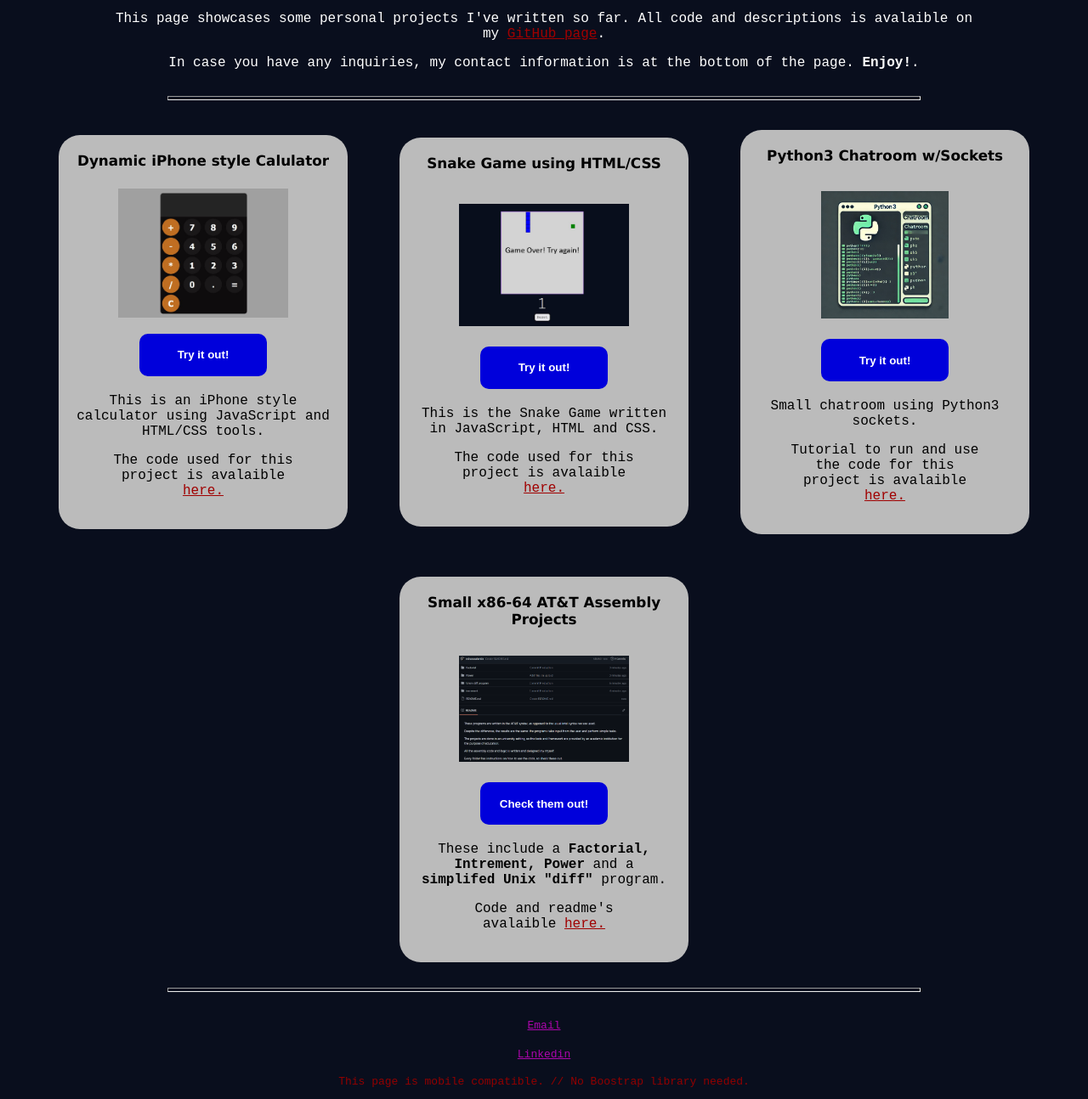
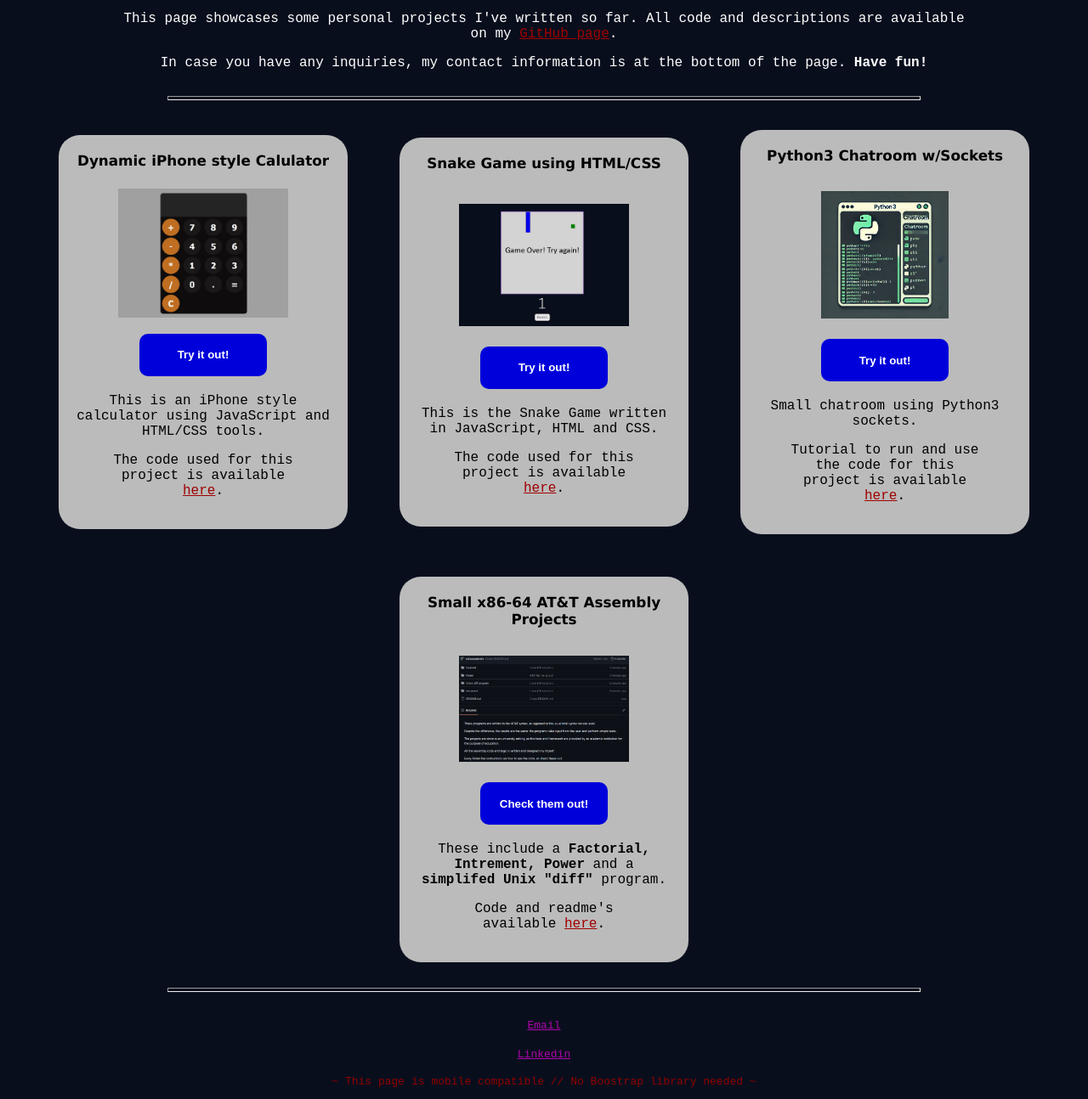
Before and after one commit to mirceavalentin/home, a plain HTML site: page index.html in a window 1280 px wide. Shown: the part 229-1523 px from the top of the page at 85% size. Drawn offline with Linux system fonts and the light colour scheme.

Commit message:
Small grammatical fixes.

```diff
--- a/index.html
+++ b/index.html
@@ -15,8 +15,8 @@
   <section>
     <p>Hi. I'm currently studying Economic Informatics at the Faculty of Economic Cybernetics, Statistics and Informatics within ASE in Bucharest.</p>
     <p>I am interested in software development, particularly in <strong>web development, business and user-oriented pieces of software.</strong></p>
-    <p>This page showcases some personal projects I've written so far. All code and descriptions is avalaible on my <a href="https://github.com/mirceavalentin/marinescumv.ro" class="link" target="_blank">GitHub page</a>.</p>
-    <p>In case you have any inquiries, my contact information is at the bottom of the page. <strong>Enjoy!</strong>.</p>
+    <p>This page showcases some personal projects I've written so far. All code and descriptions are available on my <a href="https://github.com/mirceavalentin/marinescumv.ro" class="link" target="_blank">GitHub page</a>.</p>
+    <p>In case you have any inquiries, my contact information is at the bottom of the page. <strong>Have fun!</strong></p>
   </section>
 
   <hr id="top-line">
@@ -28,7 +28,7 @@
           <img src="media/calculator.JPG" id="calculator-box-image">
           <a href="calculator.html" target="_blank"><button><span>Try it out!</span></button></a>
           <p class="box-description">This is an iPhone style calculator using JavaScript and HTML/CSS tools.</p>
-          <p class="box-link">The code used for this project is avalaible <a href="https://github.com/mirceavalentin/marinescumv.ro" class="link" target="_blank">here.</a></p>
+          <p class="box-link">The code used for this project is available <a href="https://github.com/mirceavalentin/marinescumv.ro" class="link" target="_blank">here</a>.</p>
         </div>
 
         <div class="box">
@@ -36,7 +36,7 @@
           <img src="media/snake-photo.JPG" id="snake-box-image">
           <a href="snake.html" target="_blank"><button><span>Try it out!</span></button></a>
           <p class="box-description">This is the Snake Game written in JavaScript, HTML and CSS.</p>
-          <p class="box-link">The code used for this project is avalaible <a href="https://github.com/mirceavalentin/marinescumv.ro" class="link" target="_blank">here.</a></p>
+          <p class="box-link">The code used for this project is available <a href="https://github.com/mirceavalentin/marinescumv.ro" class="link" target="_blank">here</a>.</p>
         </div>
 
         <div class="box">
@@ -44,7 +44,7 @@
           <img src="media/python3.jpeg" id="python-box-image">
           <a href="https://github.com/mirceavalentin/Python3-Chatroom" target="_blank"><button><span>Try it out!</span></button></a>
           <p class="box-description">Small chatroom using Python3 sockets.</p>
-          <p class="box-link">Tutorial to run and use the code for this project is avalaible <a href="https://github.com/mirceavalentin/Python3-Chatroom" class="link" target="_blank">here.</a></p>
+          <p class="box-link">Tutorial to run and use the code for this project is available <a href="https://github.com/mirceavalentin/Python3-Chatroom" class="link" target="_blank">here</a>.</p>
         </div>
 
         <div class="box">
@@ -52,7 +52,7 @@
           <img src="media/image.png" id="assembly-box-image">
           <a href="https://github.com/mirceavalentin/Assembly-Programs" target="_blank"><button><span>Check them out!</span></button></a>
           <p class="box-description">These include a <strong>Factorial, Intrement, Power</strong> and a <strong>simplifed Unix "diff"</strong> program.</p>
-          <p class="box-link">Code and readme's avalaible <a href="https://github.com/mirceavalentin/Assembly-Programs" class="link" target="_blank">here.</a></p>
+          <p class="box-link">Code and readme's available <a href="https://github.com/mirceavalentin/Assembly-Programs" class="link" target="_blank">here</a>.</p>
         </div>
 
     </div>
@@ -66,7 +66,7 @@
 <footer>
   <p><a href="mailto:marinescumirceavalentin@gmail.com" class="footer-link">Email</a></p>
   <p><a href="https://www.linkedin.com/in/mirceavalentin" class="footer-link" target="_blank">Linkedin</a></p>
-  <p id="notification">This page is mobile compatible. // No Boostrap library needed.</p>
+  <p id="notification">~ This page is mobile compatible // No Boostrap library needed ~</p>
   </iframe>
 </footer>
 
--- a/snake-styles.css
+++ b/snake-styles.css
@@ -49,7 +49,7 @@ canvas
 
 #pageTitle
 {
-    margin-top: 100px;
+    margin-top: 80px;
     margin-bottom: 70px;
 }
 
```
Also changed, not shown: calculator.html (+2 -2 lines), snake.html (+2 -1 lines).
